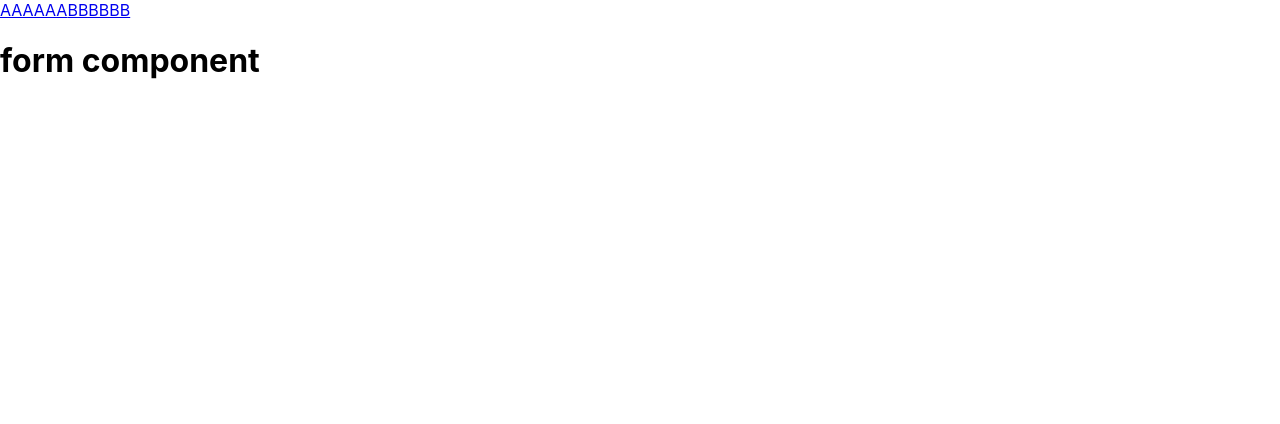
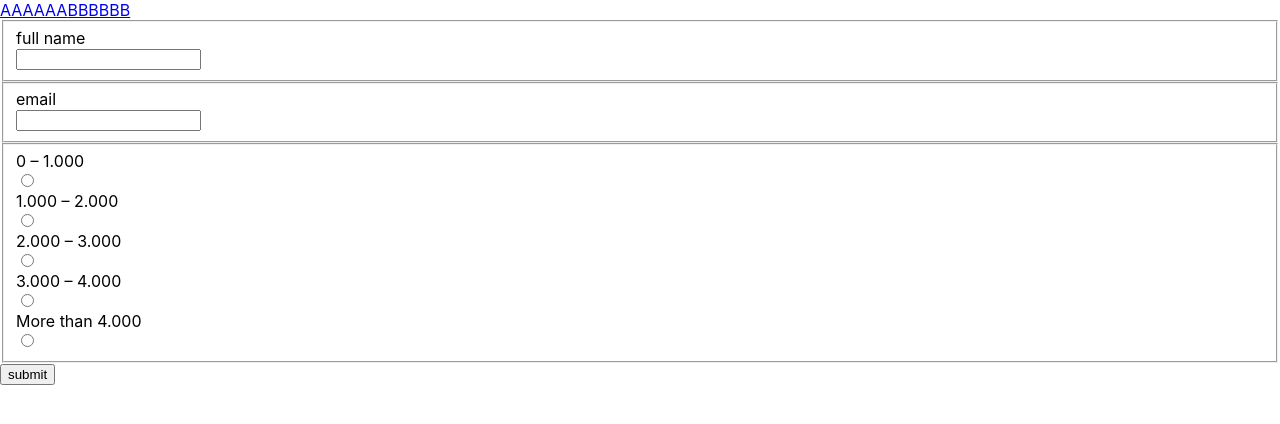
Before and after one commit to jdwillemse/home-berlin, a React (Create React App) app: page /a in a window 1280 px wide. Shown: the top 424 px of the page. Built offline with nearby package versions, Linux system fonts and the light colour scheme.

Commit message:
create simple form

```diff
--- a/src/components/Form/index.js
+++ b/src/components/Form/index.js
@@ -1,5 +1,39 @@
 import React from 'react';
 
-const Form = () => <h1>form component</h1>;
+const Form = () => {
+  const salaryBrackets = {
+    bracket1: '0 – 1.000',
+    bracket2: '1.000 – 2.000',
+    bracket3: '2.000 – 3.000',
+    bracket4: '3.000 – 4.000',
+    bracket5: 'More than 4.000'
+  };
+
+  return (
+    <form>
+      <fieldset>
+        <label htmlFor="fullname">
+          <div className="label">full name</div>
+          <input type="text" id="fullname" required />
+        </label>
+      </fieldset>
+      <fieldset>
+        <label htmlFor="email">
+          <div className="label">email</div>
+          <input type="email" id="email" required />
+        </label>
+      </fieldset>
+      <fieldset>
+        {Object.keys(salaryBrackets).map((key, i) => (
+          <label htmlFor={key} key={key}>
+            <div className="label">{salaryBrackets[key]}</div>
+            <input type="radio" id={key} name="salary" required />
+          </label>
+        ))}
+      </fieldset>
+      <button type="submit">submit</button>
+    </form>
+  );
+};
 
 export default Form;
```
